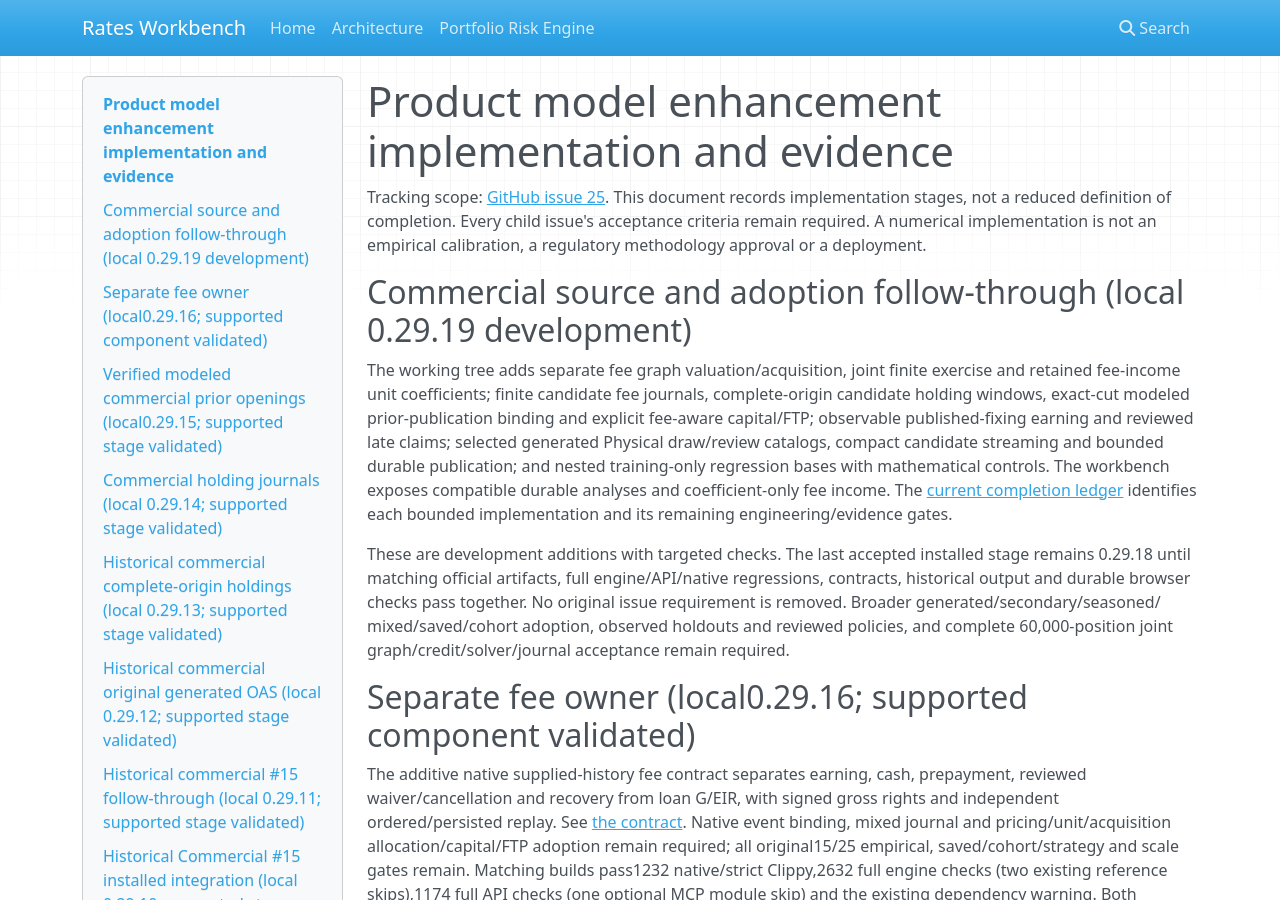
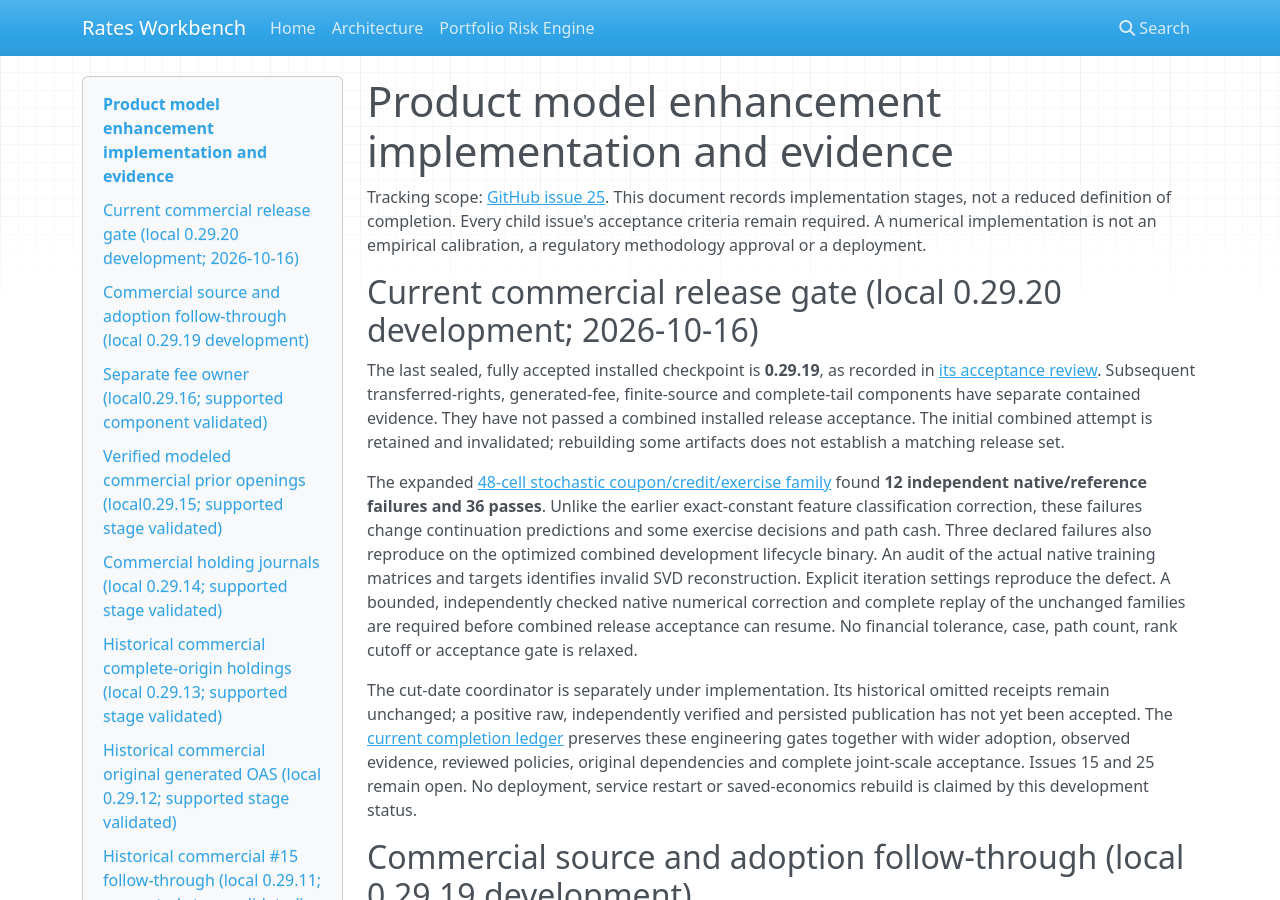
Before and after one commit to beauschwab/model-portfolio-sim, an MkDocs documentation site: the page built from docs/models/implementation-plan.md, in a window 1280 px wide and 900 px high. Built offline with MkDocs 1.6.1, drawn with Linux system fonts in a browser that asks for light colours; nearby versions of some CDN libraries.

Commit message:
Document genuine SVD financial blocker and current release acceptance boundary

```diff
--- a/docs/models/implementation-plan.md
+++ b/docs/models/implementation-plan.md
@@ -4,6 +4,35 @@ Tracking scope: [GitHub issue 25](https://github.com/beauschwab/model-portfolio-
 This document records implementation stages, not a reduced definition of completion.
 Every child issue's acceptance criteria remain required. A numerical implementation
 is not an empirical calibration, a regulatory methodology approval or a deployment.
+
+## Current commercial release gate (local 0.29.20 development; 2026-10-16)
+
+The last sealed, fully accepted installed checkpoint is **0.29.19**, as recorded
+in [its acceptance review](../reviews/2026-10-16-commercial-source-adoption.md).
+Subsequent transferred-rights, generated-fee, finite-source and complete-tail
+components have separate contained evidence. They have not passed a combined
+installed release acceptance. The initial combined attempt is retained and
+invalidated; rebuilding some artifacts does not establish a matching release set.
+
+The expanded [48-cell stochastic coupon/credit/exercise family](commercial-credit-gaussian-exercise.md)
+found **12 independent native/reference failures and 36 passes**. Unlike the
+earlier exact-constant feature classification correction, these failures change
+continuation predictions and some exercise decisions and path cash. Three declared
+failures also reproduce on the optimized combined development lifecycle binary.
+An audit of the actual native training matrices and targets identifies invalid
+SVD reconstruction. Explicit iteration settings reproduce the defect. A bounded,
+independently checked native numerical correction and complete replay of the
+unchanged families are required before combined release acceptance can resume.
+No financial tolerance, case, path count, rank cutoff or acceptance gate is relaxed.
+
+The cut-date coordinator is separately under implementation. Its historical
+omitted receipts remain unchanged; a positive raw, independently verified and
+persisted publication has not yet been accepted. The
+[current completion ledger](commercial-completion-plan.md) preserves these
+engineering gates together with wider adoption, observed evidence, reviewed
+policies, original dependencies and complete joint-scale acceptance. Issues 15
+and 25 remain open. No deployment, service restart or saved-economics rebuild is
+claimed by this development status.
 
 ## Commercial source and adoption follow-through (local 0.29.19 development)
 
```
Also changed, not shown: docs/models/commercial-completion-plan.md (+16 -1 lines), 1 other file.
